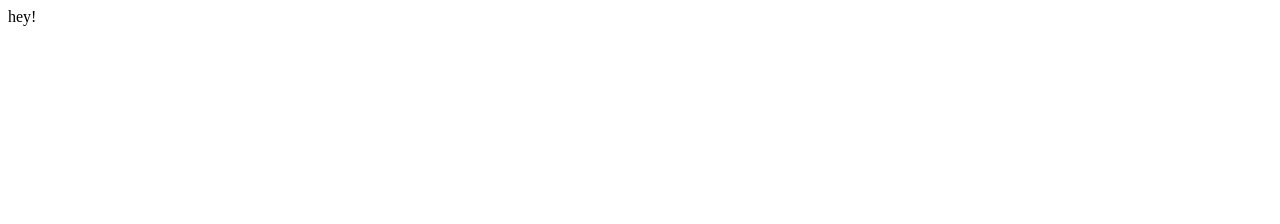
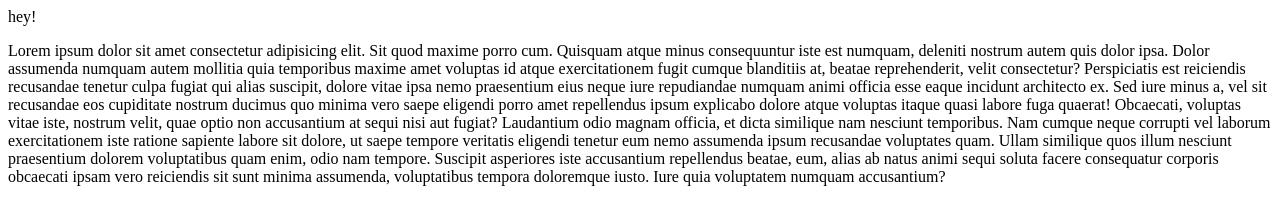
Before and after one commit to bob12498/repository-demo, a plain HTML site: page index.html in a window 1280 px wide. Drawn offline with Linux system fonts and the light colour scheme.

Commit message:
p m ziad krd
kotayi

```diff
--- a/index.html
+++ b/index.html
@@ -10,5 +10,7 @@
 
     <div>hey!</div>
 
+    <p>Lorem ipsum dolor sit amet consectetur adipisicing elit. Sit quod maxime porro cum. Quisquam atque minus consequuntur iste est numquam, deleniti nostrum autem quis dolor ipsa. Dolor assumenda numquam autem mollitia quia temporibus maxime amet voluptas id atque exercitationem fugit cumque blanditiis at, beatae reprehenderit, velit consectetur? Perspiciatis est reiciendis recusandae tenetur culpa fugiat qui alias suscipit, dolore vitae ipsa nemo praesentium eius neque iure repudiandae numquam animi officia esse eaque incidunt architecto ex. Sed iure minus a, vel sit recusandae eos cupiditate nostrum ducimus quo minima vero saepe eligendi porro amet repellendus ipsum explicabo dolore atque voluptas itaque quasi labore fuga quaerat! Obcaecati, voluptas vitae iste, nostrum velit, quae optio non accusantium at sequi nisi aut fugiat? Laudantium odio magnam officia, et dicta similique nam nesciunt temporibus. Nam cumque neque corrupti vel laborum exercitationem iste ratione sapiente labore sit dolore, ut saepe tempore veritatis eligendi tenetur eum nemo assumenda ipsum recusandae voluptates quam. Ullam similique quos illum nesciunt praesentium dolorem voluptatibus quam enim, odio nam tempore. Suscipit asperiores iste accusantium repellendus beatae, eum, alias ab natus animi sequi soluta facere consequatur corporis obcaecati ipsam vero reiciendis sit sunt minima assumenda, voluptatibus tempora doloremque iusto. Iure quia voluptatem numquam accusantium?</p>
+
 </body>
 </html>
```
